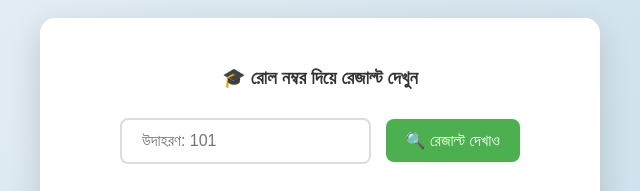
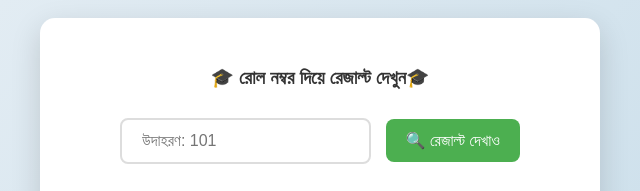
Before and after one commit to mstasmiya6200-ui/Samiul-, a plain HTML site: page result.html in a window 1280 px wide. Shown: the part 298-489 px from the top of the page, 320-960 px from the left. Drawn offline with Linux system fonts and the light colour scheme.

Commit message:
Update result.html

```diff
--- a/result.html
+++ b/result.html
@@ -123,7 +123,7 @@
 </head>
 <body>
   <div class="container">
-    <h3>🎓 রোল নম্বর দিয়ে রেজাল্ট দেখুন</h3>
+    <h3>🎓 রোল নম্বর দিয়ে রেজাল্ট দেখুন🎓</h3>
     <input type="text" id="rollInput" placeholder="উদাহরণ: 101">
     <button onclick="showResult()">🔍 রেজাল্ট দেখাও</button>
 
```
